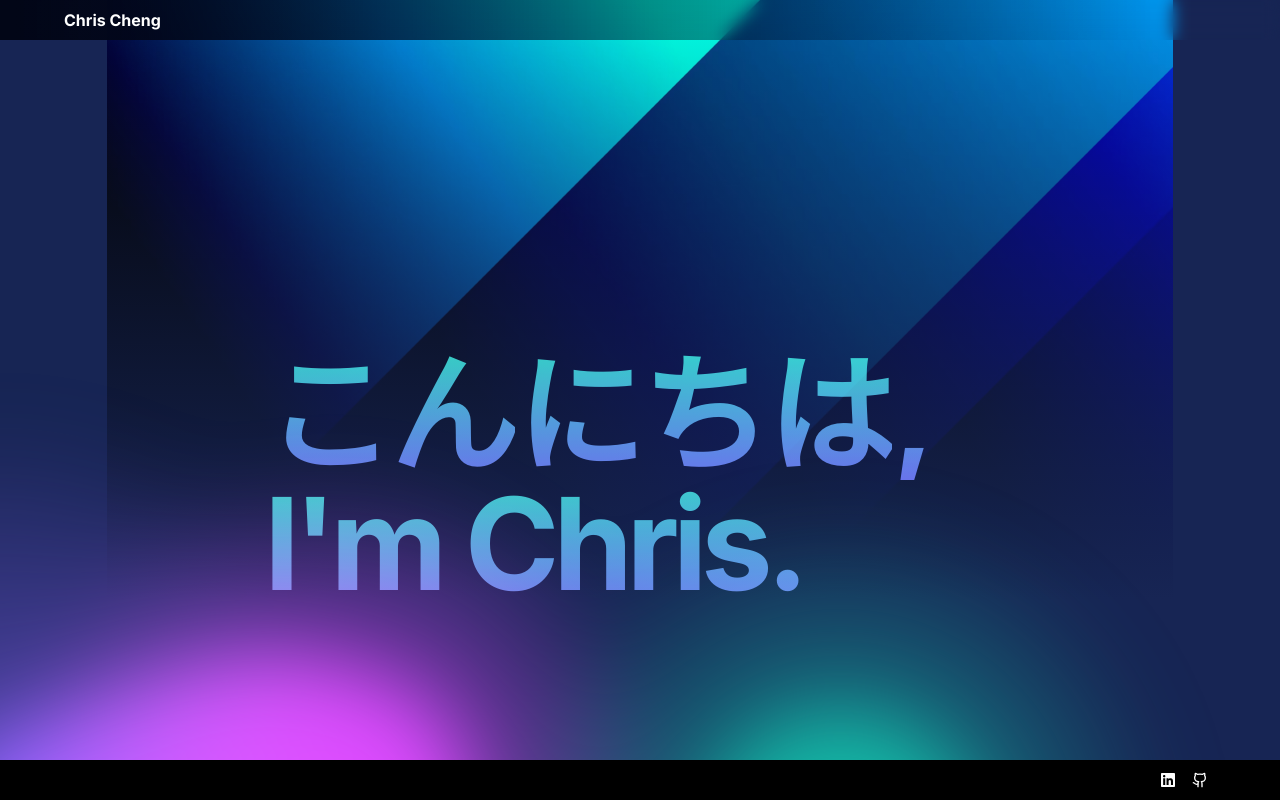
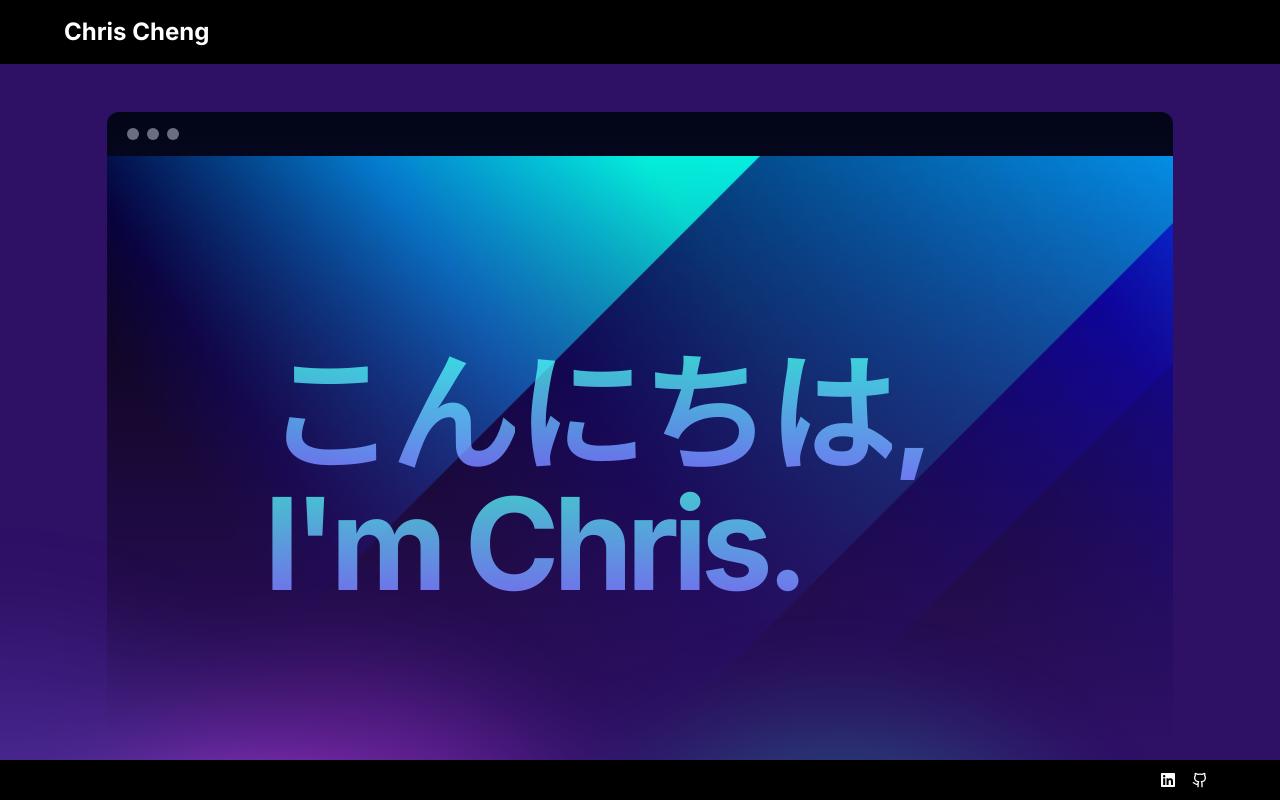
Before and after one commit to chengtchris1/portfolio-next, a Next.js app: page / in a window 1280 px wide. Shown: the top 800 px of the page. Built offline with nearby package versions, Linux system fonts and the light colour scheme.

Commit message:
added a window

```diff
--- a/src/app/_components/container.tsx
+++ b/src/app/_components/container.tsx
@@ -6,7 +6,9 @@ type Props = {
 
 const Container = ({ children, className }: Props) => {
     return (
-        <div className={cn("container mx-auto px-4 sm:px-8 lg:px-16", className)}>
+        <div
+            className={cn('container mx-auto px-4 sm:px-8 lg:px-16', className)}
+        >
             {children}
         </div>
     );
--- a/src/app/_components/parallax-scroll.tsx
+++ b/src/app/_components/parallax-scroll.tsx
@@ -66,7 +66,9 @@ const IconCard = ({
                 <div className="m-0 p-0 text-5xl text-white drop-shadow-2xl">
                     {icon}
                 </div>
-                <div className="flex mt-2 px-[1.5rem] sm:px-0 sm:p-0 text-sm/[1.05rem]">{label}</div>
+                <div className="flex mt-2 px-[1.5rem] sm:px-0 sm:p-0 text-sm/[1.05rem]">
+                    {label}
+                </div>
             </div>
         </div>
     );
--- a/src/app/layout.tsx
+++ b/src/app/layout.tsx
@@ -62,10 +62,10 @@ export default function RootLayout({
             </head>
             <body className={`${inter.className} bg-black text-white`}>
                 <div className="min-h-screen">
-                    <div className="fixed z-[1000] grid h-10 w-full items-center justify-items-center bg-gradient-to-r  from-slate-950  from-[1%] to-transparent to-90% backdrop-blur ">
+                    <div className="fixed z-[1000] grid h-16 w-full items-center justify-items-center bg-black">
                         <Container>
                             <Link href={'/'}>
-                                <div className="text-2x ml-0 w-full font-bold">
+                                <div className="text-2xl ml-0 w-full font-bold">
                                     Chris Cheng
                                 </div>
                                 <div className="col-span-1">
--- a/src/app/page.tsx
+++ b/src/app/page.tsx
@@ -55,24 +55,28 @@ export default function Index() {
                             </div>
                         </div>
                     </div>
-                    <div className='w-full bg-blue-950 flex items-center justify-center bg-clip-content'>
-                    <div className="flex items-center justify-center w-5/6 mt-0 overflow-hidden  relative">
-  <div className="absolute inset-0 bg-gradient-to-t from-blue-950 from-25% to-transparent"></div>
+                    <div className="w-full bg-violet-950 flex items-center justify-center bg-clip-content">
+                        <div className="flex items-center justify-center w-5/6 mt-28 overflow-hidden  relative rounded-t-xl flex-col">
+                            <div className="absolute inset-0 bg-gradient-to-t from-violet-950 from-25% to-transparent"></div>
+                            <div className="bg-slate-950 flex items-start justify-start gap-[0.33rem] py-[.66rem] sm:gap-2 p-2 pl-[.85rem] sm:p-4 sm:pl-5 w-full">
+                                <div className="w-2 h-2 sm:w-3 sm:h-3 bg-gray-500 group-hover:bg-red-500 transition duration-300 rounded-full"></div>
+                                <div className="w-2 h-2 sm:w-3 sm:h-3 bg-gray-500 group-hover:bg-yellow-500 transition duration-300 rounded-full"></div>
+                                <div className="w-2 h-2 sm:w-3 sm:h-3 bg-gray-500 group-hover:bg-green-500 rounded-full transition duration-300 "></div>
+                            </div>
                             <Image
                                 src={bg}
                                 quality={100}
                                 priority={true}
-    style={{ objectFit: "cover" }}
+                                style={{ objectFit: 'cover' }}
                                 className="h-screen"
                             />
                         </div>
-
                     </div>
                 </BackgroundGradientAnimation>
             </div>
 
             <div className="w-full bg-white text-black">
-                <Container className='mb-0 pb-0'>
+                <Container className="mb-0 pb-0">
                     <Intro />
                 </Container>
             </div>
@@ -84,8 +88,7 @@ export default function Index() {
                 </div>
             </Container>
             <div className="flex flex-col text-white w-full overflow-hidden items-center justify-center">
-                <Container className='pt-0 mt-0 pl-0 ml-[-0.7rem] sm:ml-0 w-[110%] sm:w-ful sm:m-0 sm:p-0 flex flex-col justify-center items-center'>
-
+                <Container className="pt-0 mt-0 pl-0 ml-[-0.7rem] sm:ml-0 w-[110%] sm:w-ful sm:m-0 sm:p-0 flex flex-col justify-center items-center">
                     <div className="relative flex h-[1220px] flex-row justify-center sm:h-[1700px] w-full">
                         <ParallaxScroll images={images} />
                         <div
```
Lines whose indentation alone changed are shown as unchanged.
